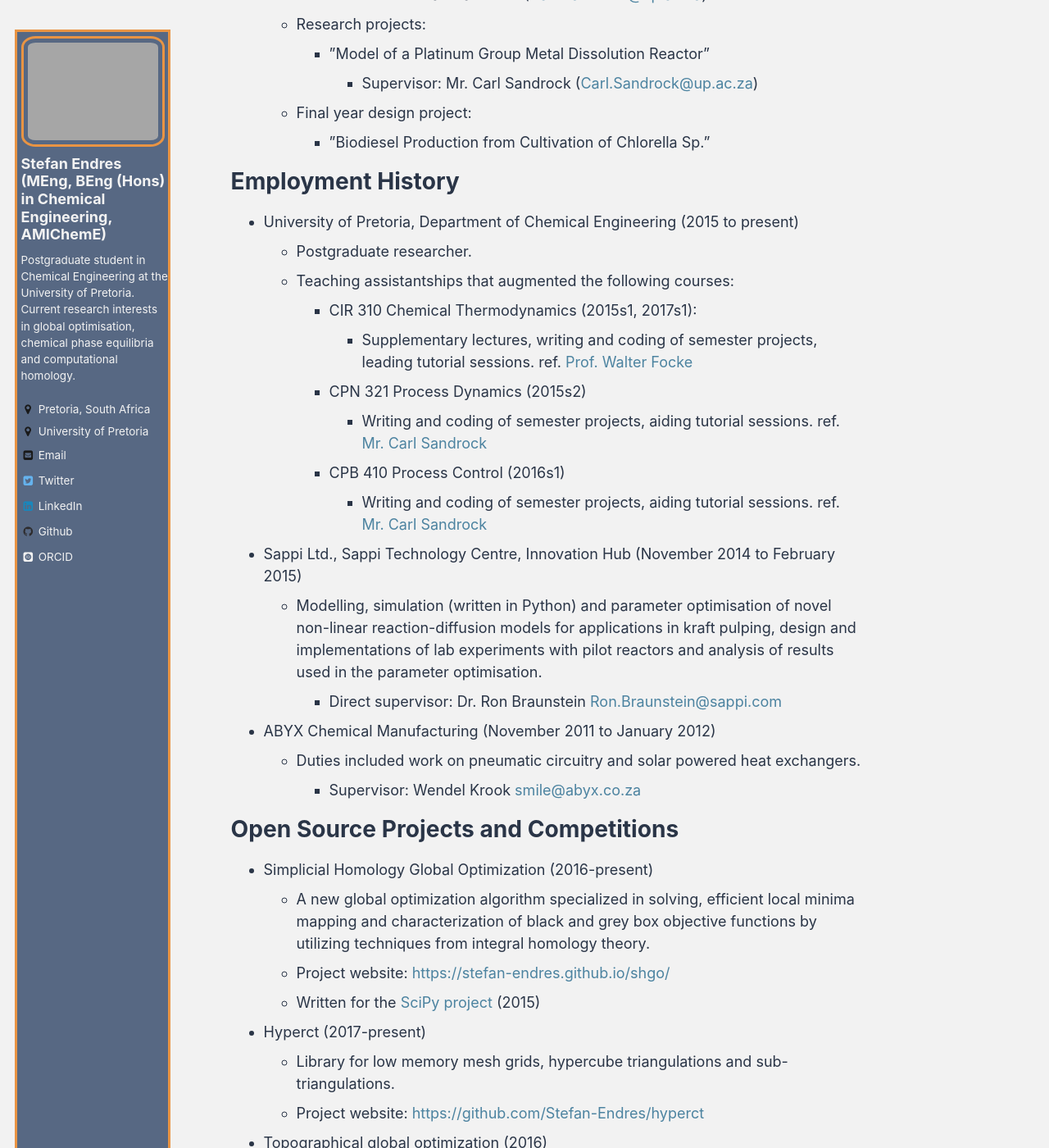
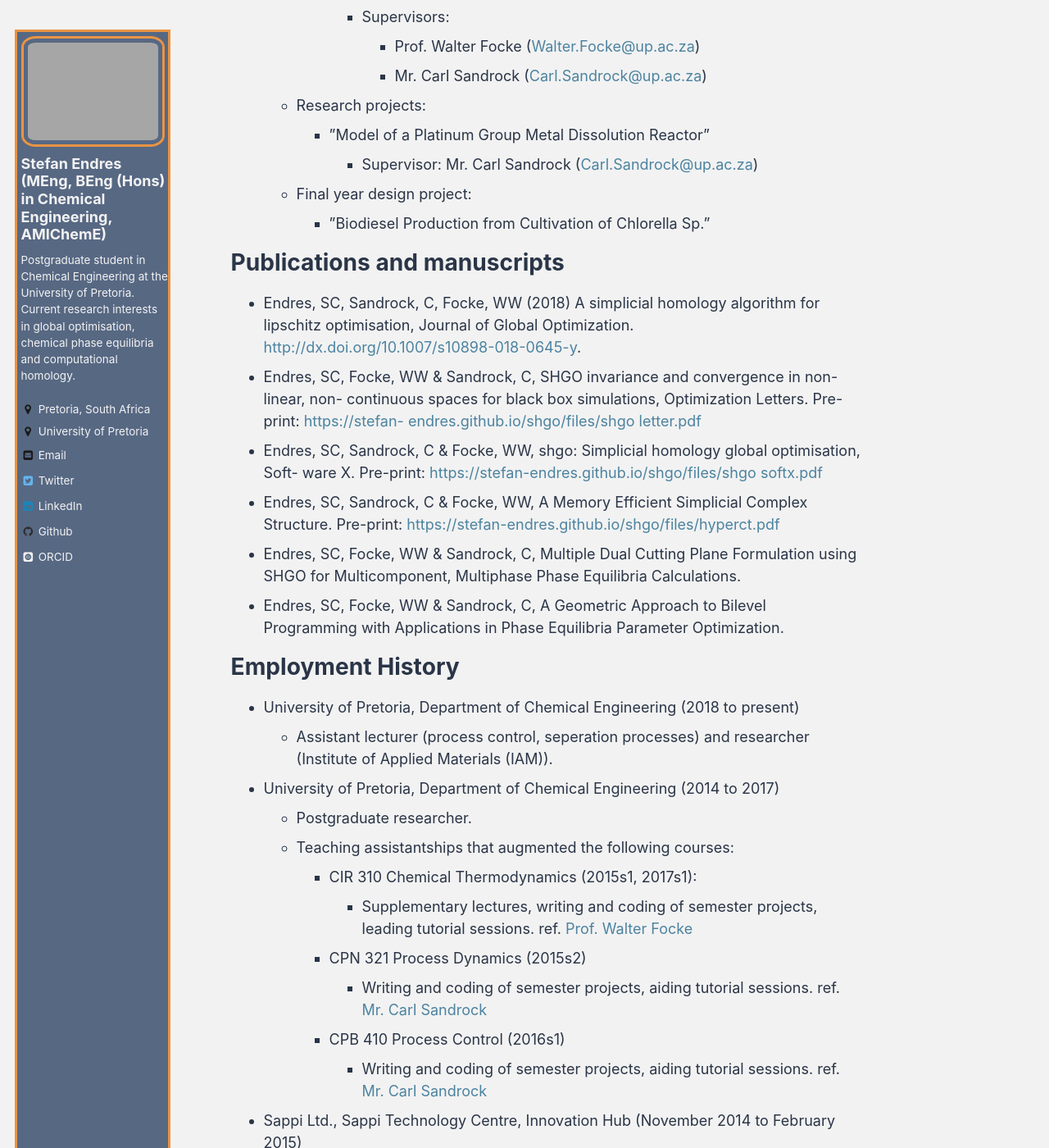
Before and after one commit to Stefan-Endres/Stefan-Endres.github.io, a Jekyll site: the page built from _pages/cv.md, in a window 1280 px wide and 1400 px high, scrolled down 693 px. Shown: the whole window at 82% size. Built offline with Jekyll 4.4.1, drawn with Linux system fonts in a browser that asks for light colours; some web fonts are replaced; some of the changed text lies outside the part shown.

Commit message:
Update CV

```diff
--- a/_pages/cv.md
+++ b/_pages/cv.md
@@ -10,16 +10,19 @@ redirect_from:
 
 Education
 ======
-* M.Eng. Chemical Engineering, University of Pretoria, 2017 (*summa cum laude*)
+* M.Eng. Chemical Engineering, University of Pretoria, 2018 (*summa cum laude*)
     * Thesis title: "A Simplicial Homology Algorithm for Lipschitz Optimisation".
     * Supervisors:
         * Prof. Walter Focke ([Walter.Focke@up.ac.za](mailto:Walter.Focke@up.ac.za))
         * Mr. Carl Sandrock ([Carl.Sandrock@up.ac.za](mailto:Carl.Sandrock@up.ac.za))
+        * External examiner: Prof. John Hedengren (Brigham Young University) ([john hedengren@byu.edu](mailto:john hedengren@byu.edu))
+        * Internal examiner: Prof. Daniel Wilke ([nico.wilke@up.ac.za](mailto:nico.wilke@up.ac.za))
 
-* B.Eng. (Hons) Chemical Engineering, University of Pretoria, 2015
+
+* B.Eng. (Hons) Chemical Engineering, University of Pretoria, 2016
     * Specialisation in Carbon, Fluorine and Polymer Materials Science.
 
-* B.Eng. Chemical Engineering, University of Pretoria, 2014
+* B.Eng. Chemical Engineering, University of Pretoria, 2015
     * Final year specialization in Chemical Thermodynamics
         * Project title: ”Vapour Liquid Equilibrium Prediction using the Van der Waals EoS-GR DWPM Mixing Rule Models”
             * Supervisors:
@@ -32,9 +35,33 @@ Education
     * Final year design project:
         * ”Biodiesel Production from Cultivation of Chlorella Sp.”
 
+
+Publications and manuscripts
+======
+
+* Endres, SC, Sandrock, C, Focke, WW (2018) A simplicial homology algorithm for lipschitz
+optimisation, Journal of Global Optimization. [http://dx.doi.org/10.1007/s10898-018-0645-y](http://dx.doi.org/10.1007/s10898-018-0645-y).
+* Endres, SC, Focke, WW & Sandrock, C, SHGO invariance and convergence in non-linear, non-
+continuous spaces for black box simulations, Optimization Letters. Pre-print: [https://stefan-
+endres.github.io/shgo/files/shgo letter.pdf](https://stefan-
+endres.github.io/shgo/files/shgo letter.pdf)
+* Endres, SC, Sandrock, C & Focke, WW, shgo: Simplicial homology global optimisation, Soft-
+ware X. Pre-print: [https://stefan-endres.github.io/shgo/files/shgo softx.pdf](https://stefan-endres.github.io/shgo/files/shgo softx.pdf)
+* Endres, SC, Sandrock, C & Focke, WW, A Memory Efficient Simplicial Complex Structure.
+Pre-print: [https://stefan-endres.github.io/shgo/files/hyperct.pdf](https://stefan-endres.github.io/shgo/files/hyperct.pdf)
+* Endres, SC, Focke, WW & Sandrock, C, Multiple Dual Cutting Plane Formulation using SHGO
+for Multicomponent, Multiphase Phase Equilibria Calculations.
+* Endres, SC, Focke, WW & Sandrock, C, A Geometric Approach to Bilevel Programming with
+Applications in Phase Equilibria Parameter Optimization.
+
+
 Employment History
 ======
-* University of Pretoria, Department of Chemical Engineering (2015 to present)
+* University of Pretoria, Department of Chemical Engineering (2018 to present)
+  * Assistant lecturer (process control, seperation processes) and researcher (Institute of Applied Materials (IAM)).
+
+
+* University of Pretoria, Department of Chemical Engineering (2014 to 2017)
   * Postgraduate researcher.
   * Teaching assistantships that augmented the following courses:
     * CIR 310 Chemical Thermodynamics (2015s1, 2017s1):
@@ -52,8 +79,11 @@ Employment History
     *  Duties included work on pneumatic circuitry and solar powered heat exchangers.
         * Supervisor: Wendel Krook [smile@abyx.co.za](smile@abyx.co.za)
 
-Open Source Projects and Competitions
+Software
 ======
+
+### Libraries (core developer and maintainer)
+
 * Simplicial Homology Global Optimization (2016-present)
     * A new global optimization algorithm specialized in solving, efficient local minima mapping and characterization of black and grey box objective functions by utilizing techniques from integral homology theory.
     * Project website: [https://stefan-endres.github.io/shgo/](https://stefan-endres.github.io/shgo/)
@@ -71,31 +101,41 @@ Open Source Projects and Competitions
     * Phase separation calculation algorithms primarily using the DWPM mixture rule.
   * Project website: [https://github.com/Stefan-Endres/DWPM-Mixture-Model](https://github.com/Stefan-Endres/DWPM-Mixture-Model)
 
+### Libraries (contributor)
+* scipy [https://github.com/scipy/scipy/](https://github.com/scipy/scipy/)
+    * SciPy library: Fundamental library for scientific computing. Contributions to scipy.optimize.
+
+
 Skills
 ======
 
 ### Programming, Scientific and Engineering Software and CAD
 
 * Python
-    * numpy, scipy, pandas
-    * sympy and Sage
+    * SciPy stack
+* C/C++
 * MATLAB/Octave
 * Simulink
 * OpenModelica
 * AspenPlus
 * SolidWorks
+* FEM software: ANSYS
+    * ANSYS
+    * FEniCS (FEM using the variational formulation)
 
 ### Practical
 
 * Technical training at Tshwane South College (Pretoria West Campus, 2010).
     * Welding · Machining · Soldering · Turning · Panel Wiring · Electrical Motors · Fitting
 
-### Operating systems and Typesetting
+### Operating Systems, Graphic Design Software and Typesetting
 * Linux (Arch, Debian)
-* LaTeX
-* LibreOffice
-* Windows, MS Office/OpenOffice
-Employment History
+    * LaTeX
+    * LibreOffice
+    * Inkscape
+* Windows
+    * MS Office/OpenOffice
+    * Adobe Illustrator
 
 Volunteer Work
 ======
```
